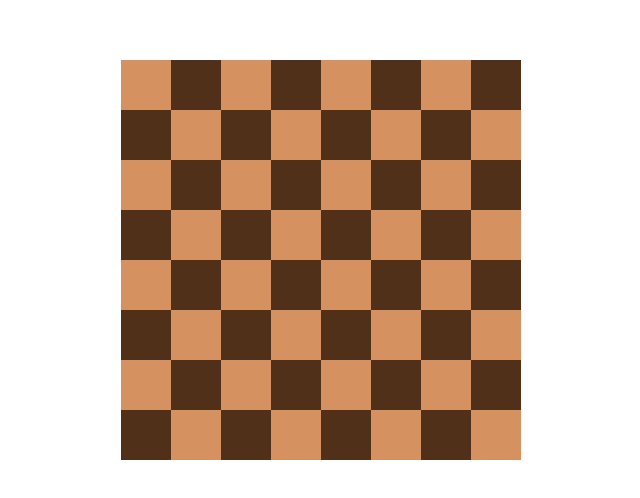
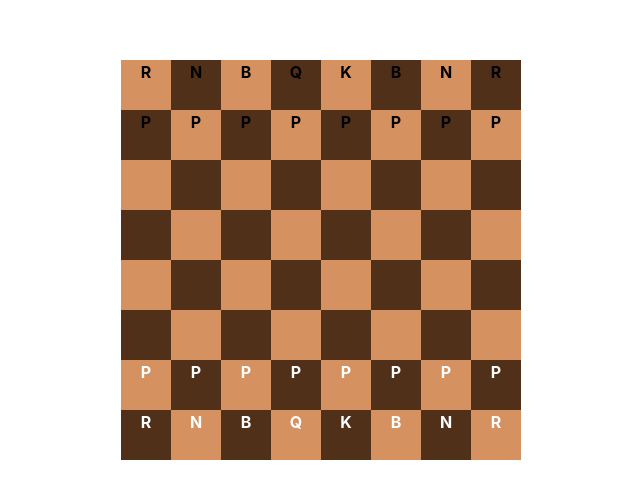
Before and after one commit to prushton2/randochess-fe, a React (Vite) app: page /play in a window 1280 px wide. Shown: the part 152-650 px from the top of the page, without its empty margins (319-959 px from the left). Built offline with nearby package versions, Linux system fonts and the light colour scheme.

Commit message:
added proper rendering of pieces

```diff
--- a/src/Game.css
+++ b/src/Game.css
@@ -1,9 +1,9 @@
-/*#root {
+#root {
   max-width: 1280px;
   margin: 0 auto;
   padding: 2rem;
   text-align: center;
-}*/
+}
 
 input {
 	height: 50px;
@@ -27,3 +27,10 @@ button {
 	width: 50px;
 	height: 50px;
 }
+
+.blacktext {
+	color: black;
+}
+.whitetext {
+	color: white;
+}
--- a/src/Game.tsx
+++ b/src/Game.tsx
@@ -6,28 +6,31 @@ import './Game.css'
 
 
 function RenderSquare(piece: int, number: int) {
+	let pieces: string[] = [" ", "P", "R", "N", "B", "Q", "K"];
+	let color: string = piece > 128 ? "blacktext" : "whitetext";
+
+	if(piece >= 128) {
+		piece -= 128;
+	}
 
 	let column = number + parseInt(number/8);
-
 	let classname: string = column%2==0 ? "lightSquare" : "darkSquare";
 
-	return <div className={classname} key={number}>
-
-
+	return <div className={classname} key={"Board Element "+number}>
+		<label className={color}>{pieces[piece]}</label>
 	</div>
 }
 
 
 function RenderGame() {
 	const [squareHTML, setSquareHTML] = useState<JSX.Element[]>();
-	let array: int[] = [0,0,0,0,0,0,0,0,0,0,0,1,0,0,0,0,129,0,0,1,0,0,0,0,129,0,0,1,0,0,0,0,129,0,0,1,0,0,0,0,129,0,0,1,0,0,0,0,129,0,0,1,0,0,0,0,129,0,0,1,0,0,0,0];
-
+	let array: int[] = [130,131,132,133,134,132,131,130,129,129,129,129,129,129,129,129,0,0,0,0,0,0,0,0,0,0,0,0,0,0,0,0,0,0,0,0,0,0,0,0,0,0,0,0,0,0,0,0,1,1,1,1,1,1,1,1,2,3,4,5,6,4,3,2];
 	useEffect(() => {
 		let squares: JSX.Element[] = []
 
 		for(let i: int = 0; i < 64; i++) {
 			if(i%8 == 0) {
-				squares.push(<br />);
+				squares.push(<br key={"break "+i}/>);
 			}
 			squares.push(RenderSquare(array[i], i));
 		}
```
